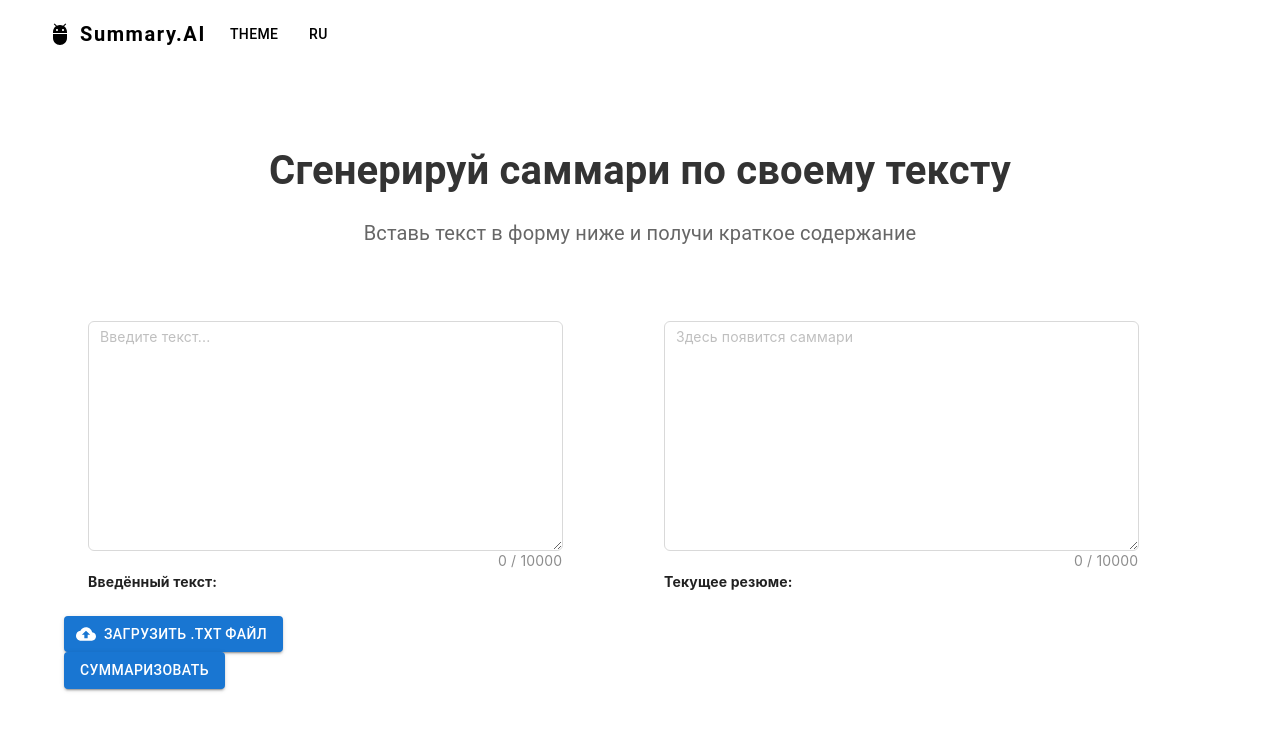
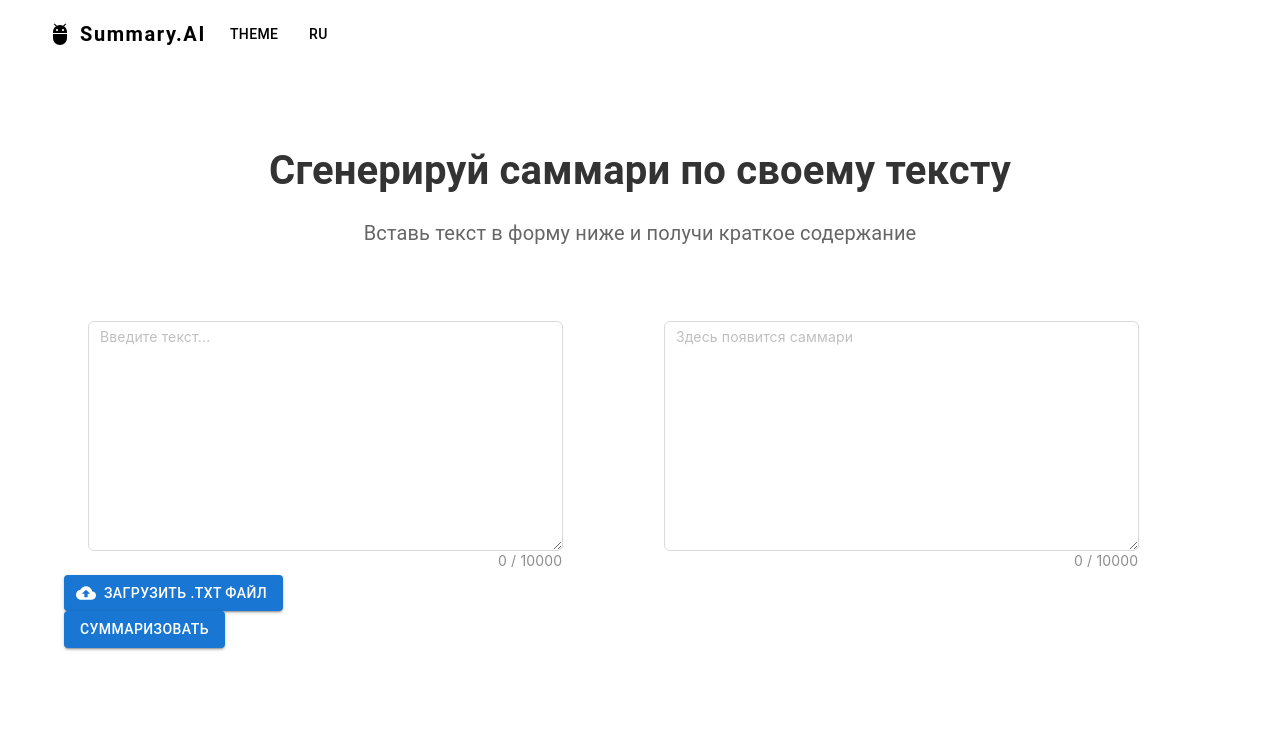
Before and after one commit to Elena-Artashkina/Summarization, a React (Vite) app in the folder frontend/: page / in a window 1280 px wide. Shown: the top 730 px of the page. Built offline with nearby package versions, Linux system fonts and the light colour scheme.

Commit message:
Remove preview text in Output and Input

```diff
--- a/frontend/src/components/summarization/OutputTextArea.jsx
+++ b/frontend/src/components/summarization/OutputTextArea.jsx
@@ -37,10 +37,10 @@ function OutputTextArea({ summary, loading, onSummaryChange }) {  // Добав
         />
       )}
 
-      <div style={{ marginTop: '20px' }}>
+      {/* <div style={{ marginTop: '20px' }}>
         <strong>Текущее резюме:</strong>
         <p>{previewValue}</p>
-      </div>
+      </div> */}
     </div>
   );
 }
```
Also changed, not shown: frontend/src/components/summarization/InputTextArea.jsx (+4 -4 lines).
